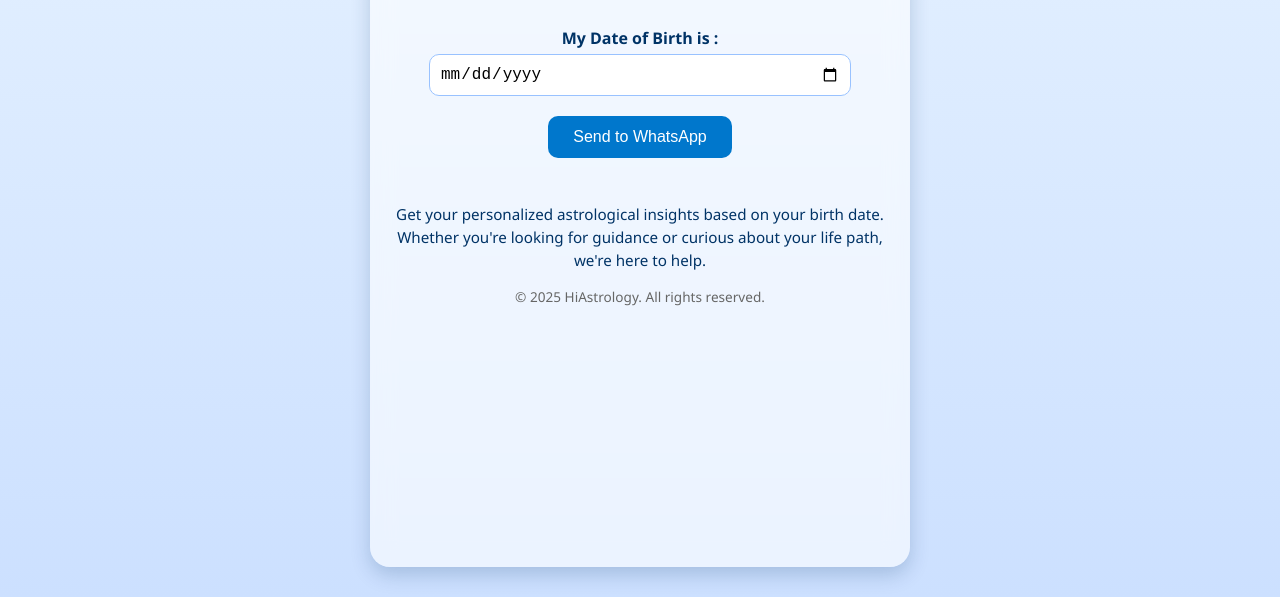
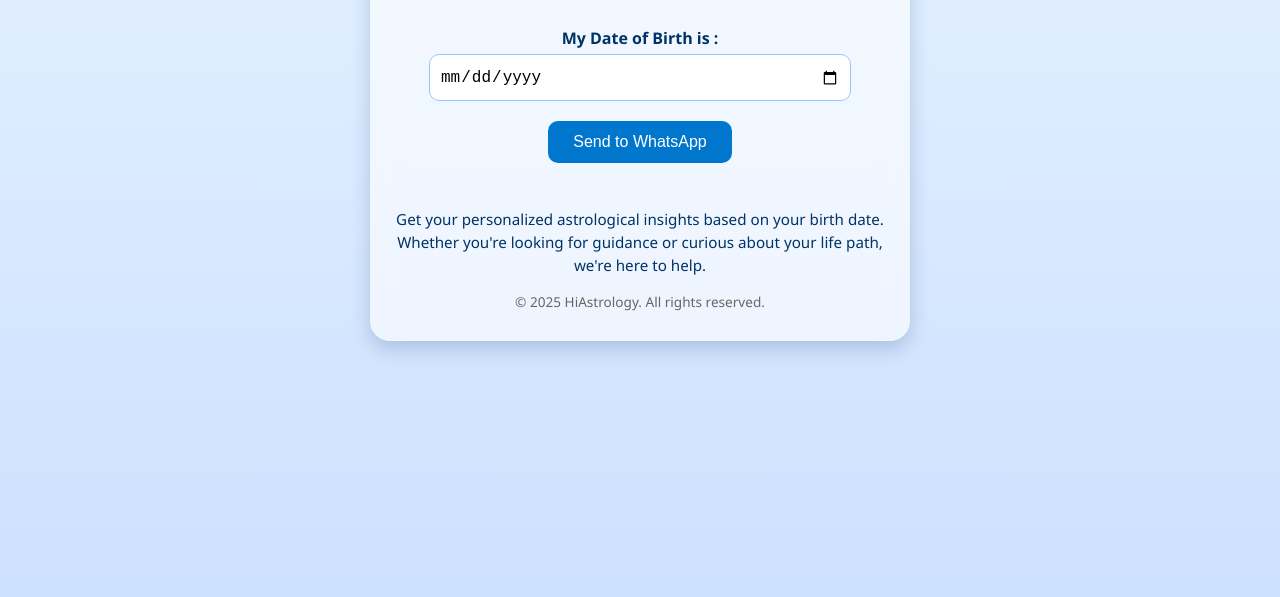
Before and after one commit to Prateek-Servant-of-Prabhupadanugas/HiAstrology2, a plain HTML site: page index.html in a window 1280 px wide. Shown: the part 203-800 px from the top of the page. Drawn offline with nearby package versions, Linux system fonts and the light colour scheme.

Commit message:
scroll , main container height and dob section pixel height added

```diff
--- a/index.html
+++ b/index.html
@@ -28,7 +28,7 @@
       margin: 30px;
       box-shadow: 0 8px 20px rgba(0, 51, 102, 0.2);
       text-align: center;
-      height : 100vh ;
+
     }
 
     .logo {
@@ -69,6 +69,7 @@
       border-radius: 10px;
       width: 80%;
       font-size: 1rem;
+      height:25px ;
     }
 
     button {
```
